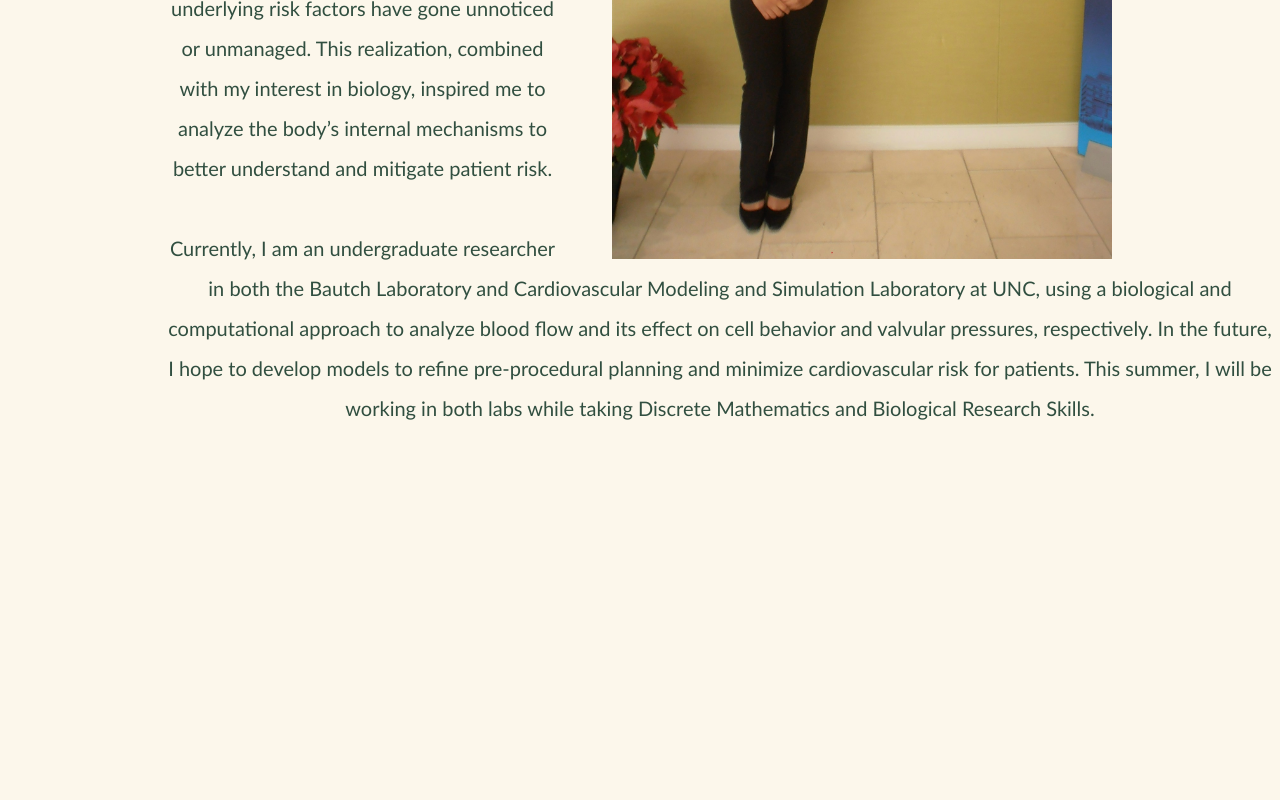
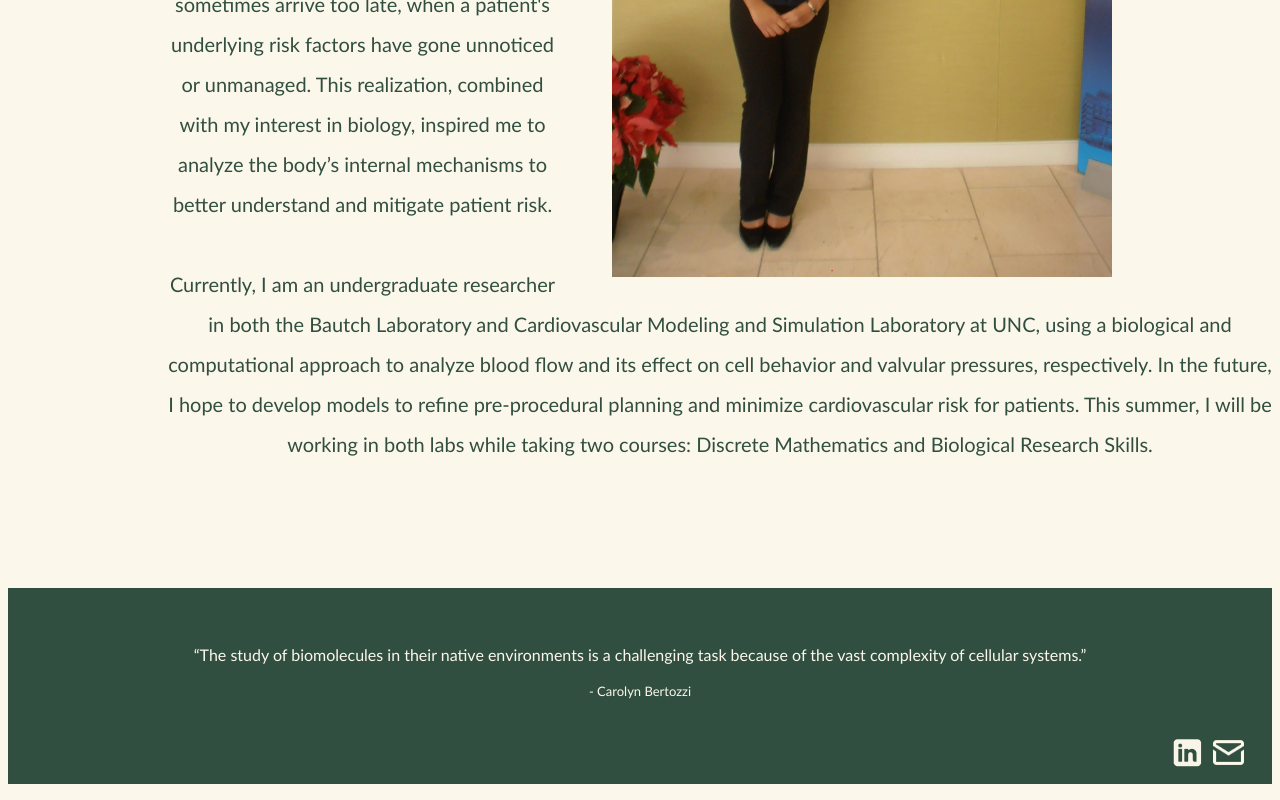
Before and after one commit to riyamurugesan/riyamurugesan.github.io, a plain HTML site: page about.html in a window 1280 px wide. Shown: the part 1182-1982 px from the top of the page. Before the commit the page ends 1618 px from the top, so only its background shows below. Drawn offline with Linux system fonts and the light colour scheme.

Commit message:
edits to about page & adding resume page

```diff
--- a/about.css
+++ b/about.css
@@ -2,17 +2,22 @@ body{
     background-color: #fcf7eb;
 }
 
+#top{
+    overflow: auto;
+}
+
 #logo img{
-    text-align: left;
+    float: left;
      width: 300px;
      margin-top: 0px;
      margin-left: 10px;
  }
 
  .navbar{
-     position: fixed;
-     top:0;
-     right: 0;
+    float: right;
+    margin-top: -33px;
+    margin-right: -10px;
+     padding: 5px 5px;
  }
 
  .navbar ul{
@@ -20,7 +25,6 @@ body{
      padding: 2px;
      margin: 2px;
      overflow: hidden;
-
  }
 
  .navbar a{
@@ -86,7 +90,7 @@ body{
  }
 
  #p2{
-    text-align: center;
+     text-align: center;
     color: #314F40;
     font-family: 'Trebuchet MS', 'Lucida Sans Unicode', 'Lucida Grande', 'Lucida Sans', Arial, sans-serif;
     font-weight: normal;
@@ -94,3 +98,38 @@ body{
     margin-left: 160px;
     line-height: 2;
  }
+
+ #quote{
+    text-align: center;
+    margin-right: 0;
+    margin-left: 0;
+    bottom: 0;
+    background-color: #314F40;
+    color: #fcf7eb;
+    font-family: 'Trebuchet MS', 'Lucida Sans Unicode', 'Lucida Grande', 'Lucida Sans', Arial, sans-serif;
+    font-size: medium;
+    font-weight: normal;
+}
+
+#carolyn{
+    font-size: small;
+}
+
+#links{
+    text-align: right;
+    margin-right: 25px;
+}
+
+#links a{
+    text-decoration: none;
+}
+
+#links img{
+    bottom: 0;
+    width: 37px;
+    padding-bottom: 10px;
+}
+
+#links ul{
+    list-style-type: none;
+}
--- a/about.html
+++ b/about.html
@@ -7,6 +7,7 @@
         <link rel="stylesheet" href="about.css" />
     </head>
     <body>
+        <div id="top">
         <h1 id="logo">
             <a href="index.html">
                 <img src= "assets/logo3.png">
@@ -20,12 +21,14 @@
                 <li><a href="resume.html">Resume</a></li>
             </ul>
         </nav>
+    </div>
 <h1 id="title">
     About Me
 </h1>
 <br>
 <div id="pic1">
     <img src="assets/pfp.JPEG">
+<br>
     <div id="p1">
         I’m Riya, and I am from Matthews, North Carolina. I am currently a student at UNC Chapel Hill graduating in May 2028.
         I’m pursuing a double major in Biology and Computer Science with an intended minor in Mathematics to learn how to develop
@@ -44,6 +47,7 @@
     <img src="assets/acc.jpg">
     <br>
     <br>
+    <br>
     <div id="p2">
         My passion for medicine heightened after witnessing my close friend’s mother pass away from a heart attack – an event that gave a new meaning
          to the research I was conducting in UNC’s Heart Valve Clinic. Despite witnessing multiple procedures that reduce the risk for myocardial infarctions,
@@ -53,10 +57,41 @@
     <br>
     Currently, I am an undergraduate researcher in both the Bautch Laboratory and Cardiovascular Modeling and Simulation Laboratory at UNC, using a biological
     and computational approach to analyze blood flow and its effect on cell behavior and valvular pressures, respectively. In the future, I hope to develop models
-    to refine pre-procedural planning and minimize cardiovascular risk for patients. This summer, I will be working in both labs while taking Discrete Mathematics and
-    Biological Research Skills.
+    to refine pre-procedural planning and minimize cardiovascular risk for patients. This summer, I will be working in both labs while taking two courses:
+    Discrete Mathematics and Biological Research Skills.
     </div>
 </div>
+     <br>
+     <br>
+     <br>
+     <br>
+     <br>
+     <br>
+
+<h3 id="quote">
+    <br>
+    <br>
+    <br>
+    “The study of biomolecules in their native environments is a challenging task because of the vast complexity of cellular systems.”
+    <br>
+    <br>
+    <section id="carolyn">
+        - Carolyn Bertozzi
+    </section>
+    <br>
+    <section id="links">
+        <ul>
+            <li>
+                <a href="https://www.linkedin.com/in/riya-murugesan/">
+                    <img src = "assets/linkedin.png">
+                </a>
+                <a href="mailto:riyamuru@ad.unc.edu">
+                    <img src = "assets/mail.png">
+                </a>
+            </li>
+        </ul>
+    </section>
+</section>
 
     </body>
 </html>
```
Also changed, not shown: resume.html (+25 -0 lines).
